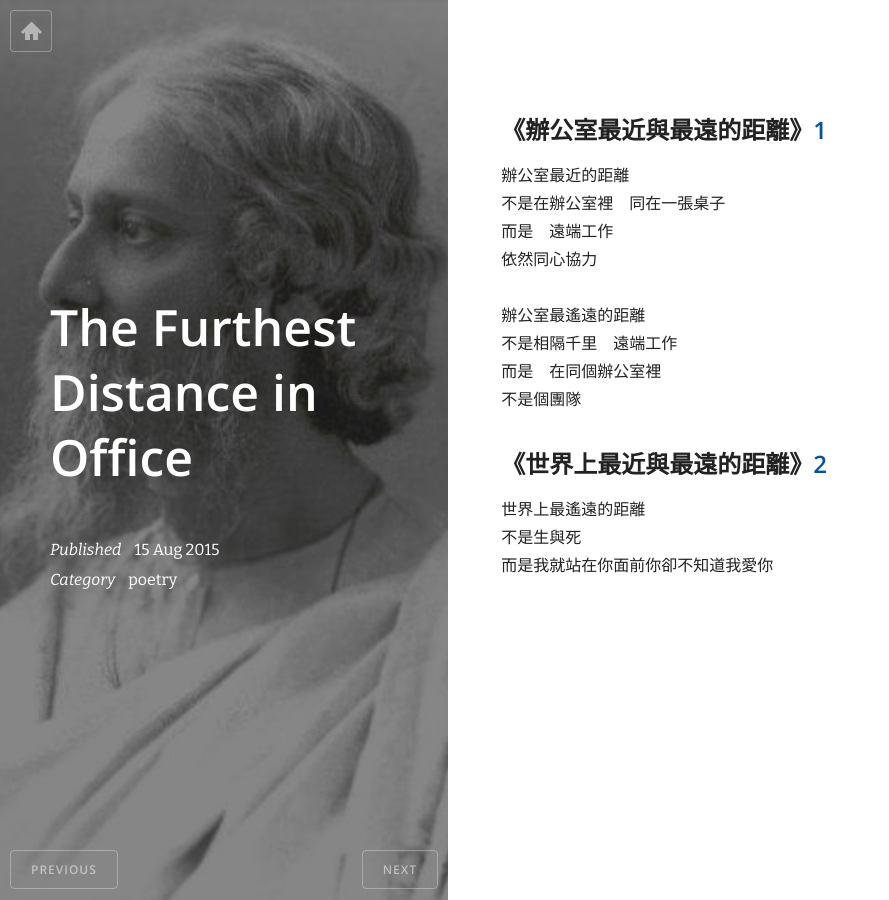
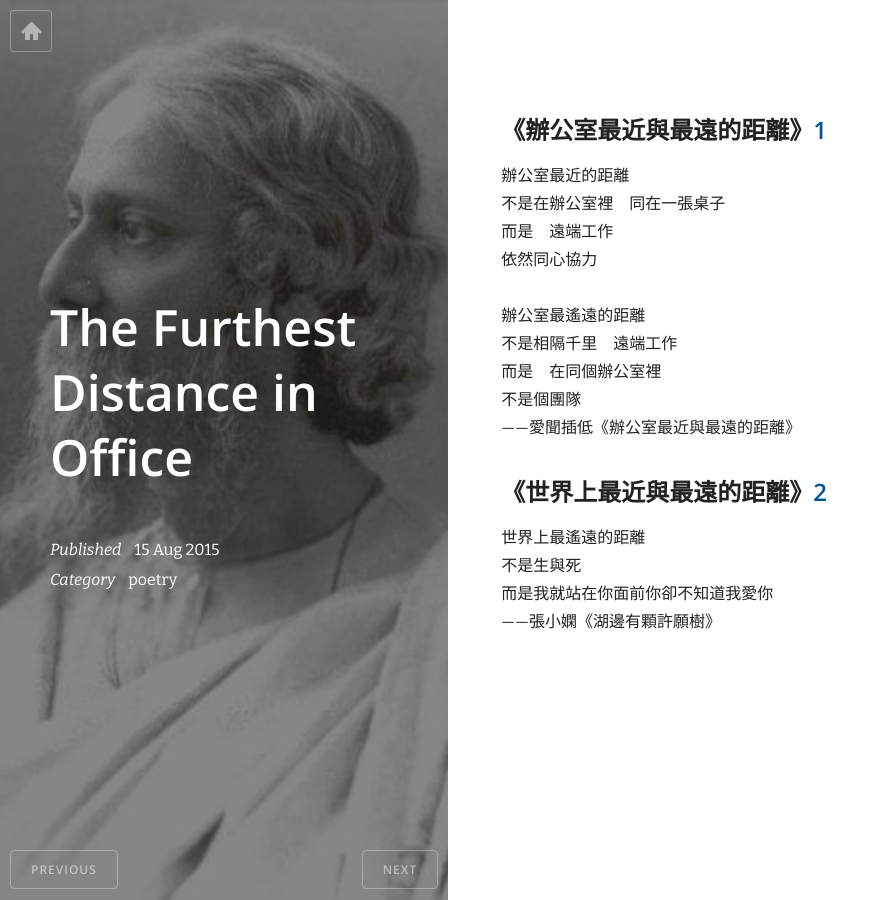
Before and after one commit to evanxd/blog, a Jekyll site: the page built from _posts/2015-08-15-the-furthest-distance-in-office.md, in a window 1280 px wide. Shown: the whole page, without its empty margins (0-889 px from the left). Built offline with Jekyll 4.4.1, drawn with Linux system fonts in a browser that asks for light colours; nearby versions of some CDN libraries; Markdown is read by kramdown in place of the engine named in the settings.

Commit message:
Update 2015-08-15-the-furthest-distance-in-office.md

````diff
--- a/_posts/2015-08-15-the-furthest-distance-in-office.md
+++ b/_posts/2015-08-15-the-furthest-distance-in-office.md
@@ -18,6 +18,7 @@ featured_image: /data/20150815/tagore.jpg
 而是　在同個辦公室裡
 不是個團隊
 ```
+——愛聞插低《辦公室最近與最遠的距離》
 
 ## 《世界上最近與最遠的距離》[2]
 ```
@@ -25,6 +26,7 @@ featured_image: /data/20150815/tagore.jpg
 不是生與死
 而是我就站在你面前你卻不知道我愛你
 ```
+——張小嫻《湖邊有顆許願樹》
 
 [1]: https://www.facebook.com/itoyxd/posts/10153079499306659
 [2]: https://jagwingchan.wordpress.com/2011/07/22/%E4%B8%96%E7%95%8C%E4%B8%8A%E6%9C%80%E9%81%99%E9%81%A0%E7%9A%84%E8%B7%9D%E9%9B%A2%E9%8C%AF%E8%AD%AF%E6%9D%BF%E7%B6%B2%E4%B8%8A%E6%B5%81%E5%82%B3%E7%9A%84%E5%85%B8%E6%95%85/
````
